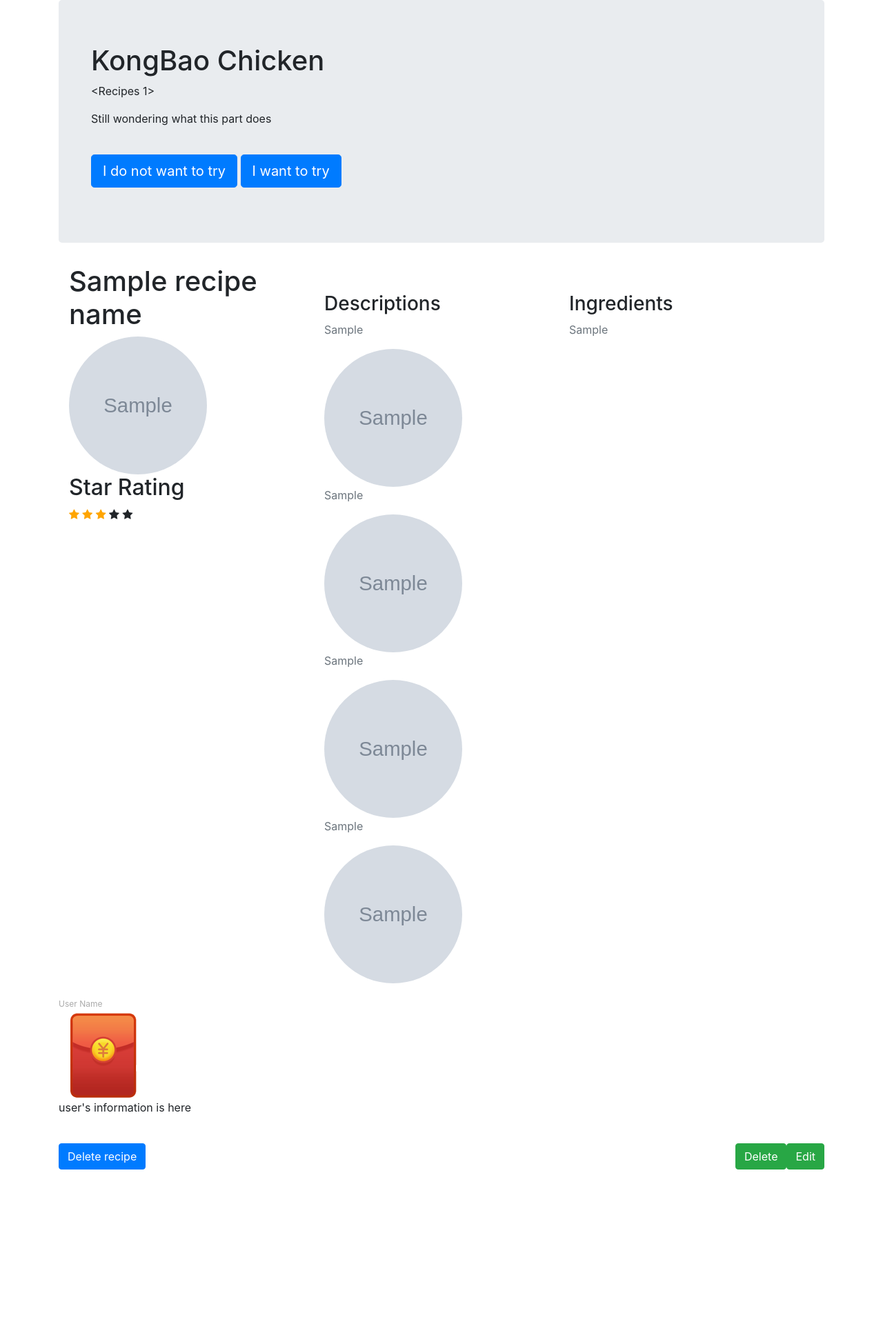
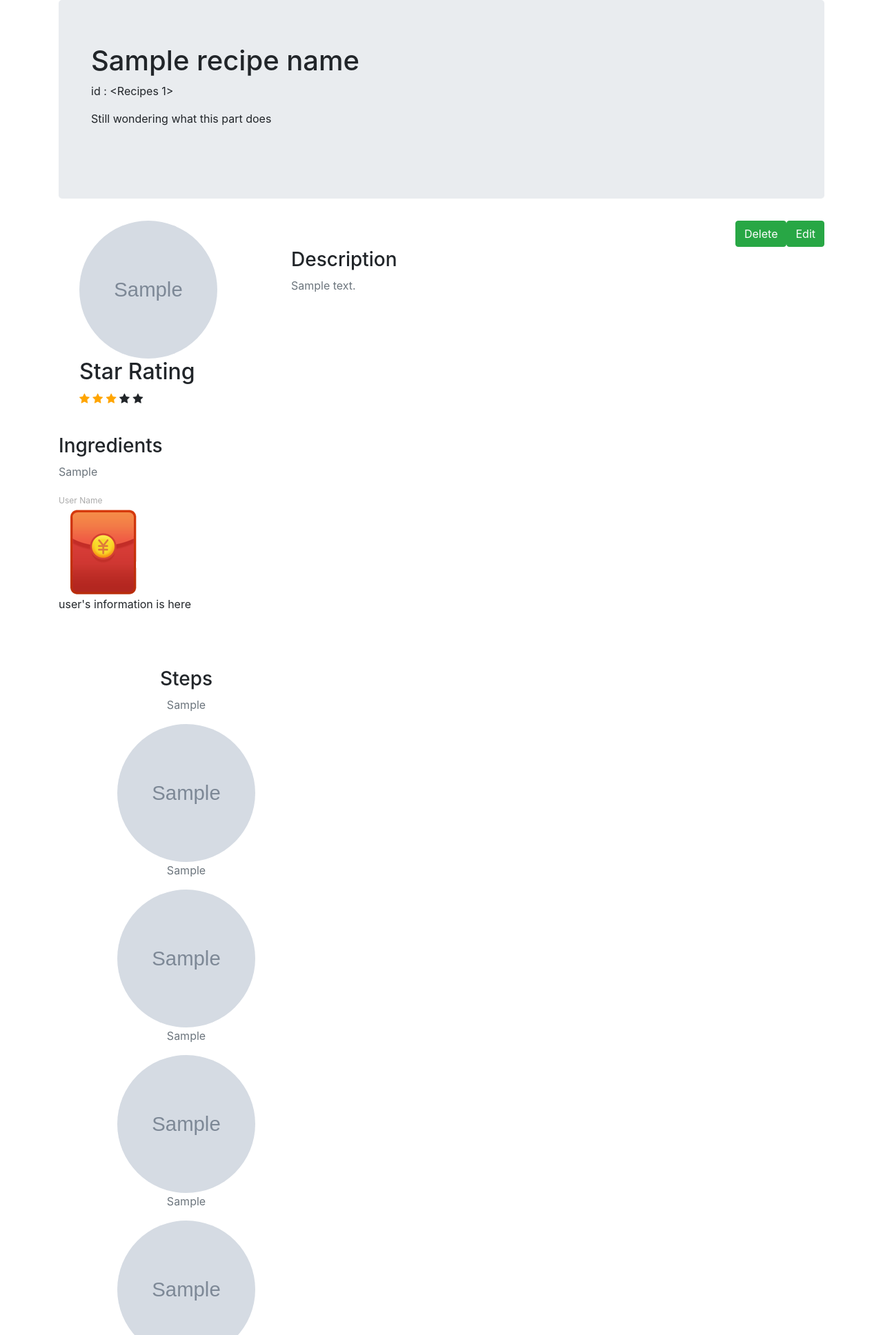
Before and after one commit to benjamin-lai/myrecipes, a Flask app: template website/templates/recipe.html in a window 1280 px wide. Shown: the part 56-1992 px from the top of the page at 69% size. Before the commit the page ends 1752 px from the top, so only its background shows below. Run offline with Flask 2, Linux system fonts and the light colour scheme; tables that the repository leaves empty hold one stand-in row (values such as "Sample post"); the template is opened without the code that fills it: values that come from a table or form of the project are taken from there, most other values are stand-ins (such as "Sample title", 1, 10 or a date in 2020); grey boxes marked "Sample" are stand-in pictures; some libraries are stand-ins or nearby versions.

Commit message:
update recipe page

```diff
--- a/website/templates/recipe.html
+++ b/website/templates/recipe.html
@@ -10,18 +10,21 @@
 <body>
     <div class="jumbotron">
         <div class="container">
-          <h1>KongBao Chicken</h1>
-          <p>{{recipe_id}}</p>
+          <h1>{{RecipeName}}</h1>
+          <p>id : {{recipe_id}}</p>
           <p>
           Still wondering what this part does
           </p>
           <br />
-          <p>
-            <a class="btn btn-primary btn-lg" href="#" role="button">I do not want to try</a>
-            <a class="btn btn-primary btn-lg" href="#" role="button">I want to try</a>
-          </p>
         </div>
       </div>
+      <form action="edit recipe" method="POST">
+        <button class="btn btn-success pull-right" type="submit" >Edit</button>
+      </form>
+
+      <form action="Delete recipe " method="POST">
+        <button class="btn btn-success pull-right" type="submit">Delete</button>
+      </form>
       <div class="row"></div>
       <div class="row">
         <div class="col-md-6"></div>
@@ -30,7 +33,6 @@
       <div class="container">
         <div class="row">
           <div class="col-md-4">
-            <h1>{{RecipeName}}</h1>
 
             <img
                   class="rounded-circle account-img"
@@ -78,10 +80,32 @@
               </body>
               </html>
           </div>
-          <div class="col-md-4">
+          <div>
+            <h3 style="margin-top:40px">Description</h3>
+            <p class="text-secondary">{{Descriptions}}</p>
+          </div>
+        </div>
+      </div>
+      <span class="glyphicon glyphicon-floppy-disk" aria-hidden="true"></span>
+      <div>
+        <h3 style="margin-top:40px", style="margin-left:40px">Ingredients</h3>
+        <p class="text-secondary">{{MyIngredient}}</p>
+      </div>
+</body>
+
+<view >
+    <view style="font-size:12px;color:#aaa;text-align:center;margin-top:5px;">User Name</view>
+</view>
+
+<br>
+    <image src = "{{ url_for('static',filename = 'images/2_09.png')}}">
+    <p>user's information is here</p>
+</br >
+
+<div class="col-md-4" align = "center">
   <span class="glyphicon glyphicon-floppy-disk" aria-hidden="true"></span>
   <div class="form-group" id="rightDiv">
-              <h3 style="margin-top:40px" style="float:left">Descriptions</h3>
+    <h3 style="margin-top:40px" style="float:left">Steps</h3>
     <p class="text-secondary">{{Step1}}</p>
     <img
         class="rounded-circle account-img"
@@ -117,32 +141,5 @@
 
 
 </div>
-          <div>
-            <h3 style="margin-top:40px">Ingredients</h3>
-            <p class="text-secondary">{{MyIngredient}}</p>
-          </div>
-        </div>
-      </div>
-      <span class="glyphicon glyphicon-floppy-disk" aria-hidden="true"></span>
 
-</body>
-
-<view >
-    <view style="font-size:12px;color:#aaa;text-align:center;margin-top:5px;">User Name</view>
-</view>
-
-<br>
-    <image src = "{{ url_for('static',filename = 'images/2_09.png')}}">
-    <p>user's information is here</p>
-</br >
-
-<form action="edit recipe" method="POST">
-  <button class="btn btn-success pull-right" type="submit">Edit</button>
-</form>
-
-<form action="Delete recipe " method="POST">
-  <button class="btn btn-success pull-right" type="submit">Delete</button>
-</form>
-
-<button name="Delete recipe" type="add" class="btn btn-primary">Delete recipe</button>
 {% endblock %}
```
Also changed, not shown: myimage.png (added), unnamed.jpg (added). Lines whose indentation alone changed are shown as unchanged.
